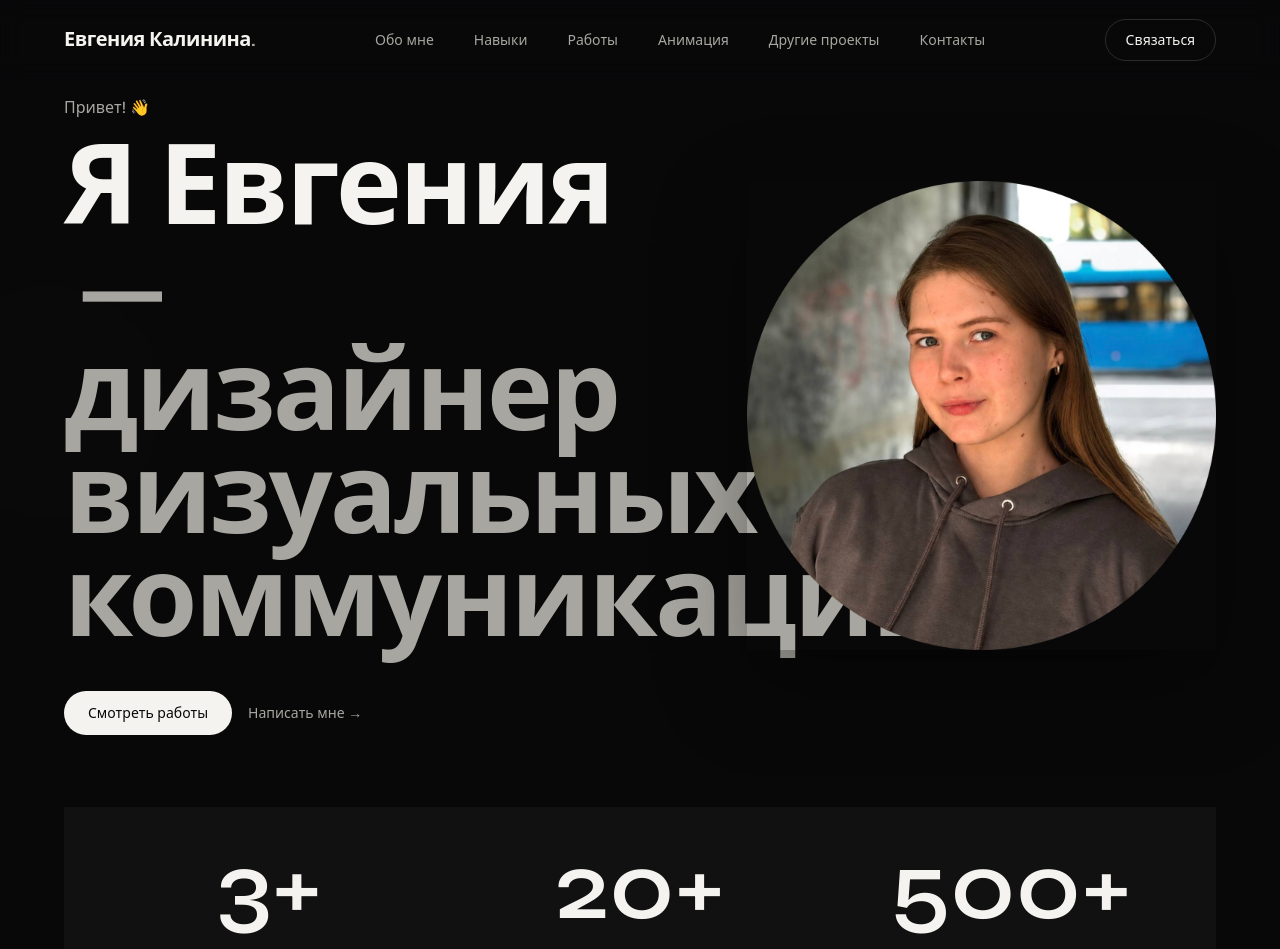
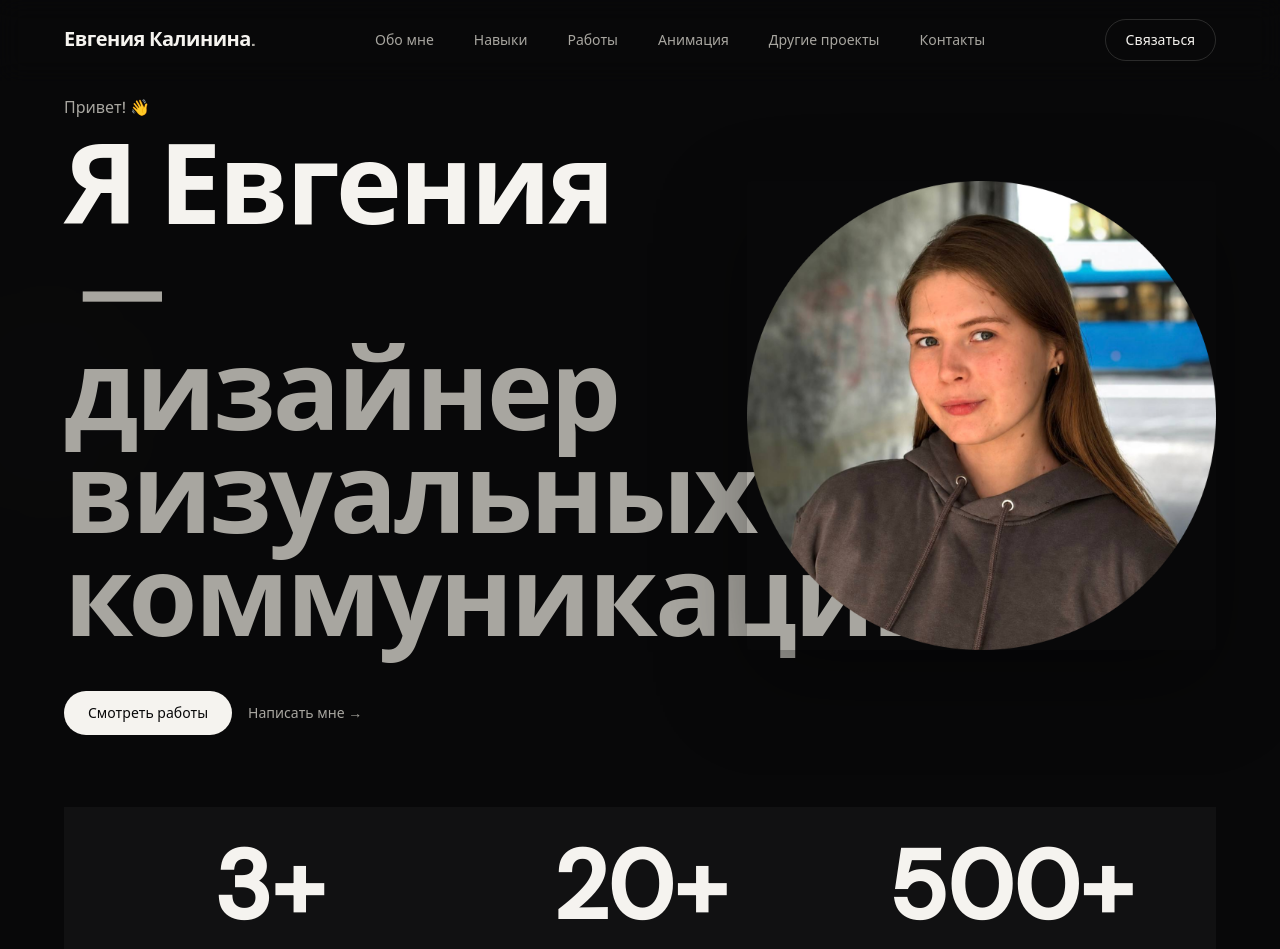
Before and after one commit to yellzhen/kalinina-design, a React (Vite) app: page / in a window 1280 px wide. Shown: the top 949 px of the page. Built offline with nearby package versions, Linux system fonts and the light colour scheme.

Commit message:
Fix statistic number typography

```diff
--- a/src/components/About.jsx
+++ b/src/components/About.jsx
@@ -36,7 +36,7 @@ export default function About() {
                     whileHover={{ y: -2 }}
                     transition={{ duration: 0.3 }}
                   >
-                    <p className="font-display text-6xl font-semibold leading-none text-cream sm:text-7xl lg:text-8xl">
+                    <p className="font-body text-6xl font-semibold leading-none text-cream lining-nums tabular-nums sm:text-7xl lg:text-8xl">
                       {item.value}
                     </p>
                     <p className="mt-3 text-sm text-cream-muted sm:text-base">
```
